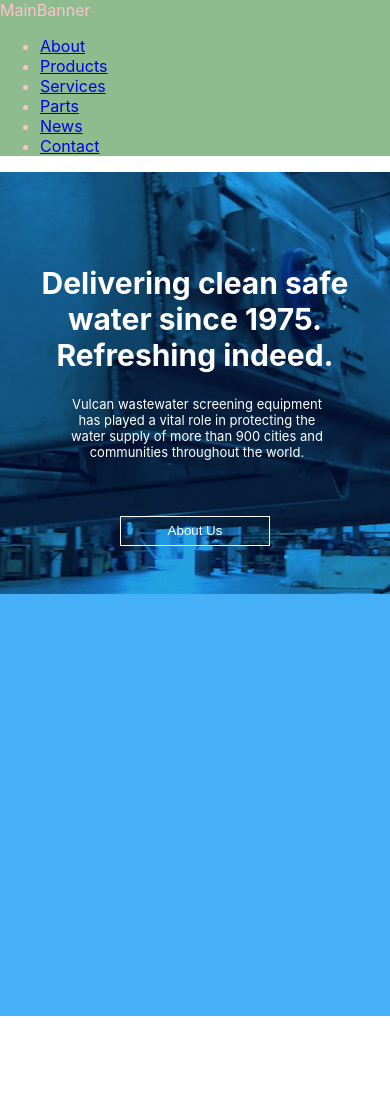
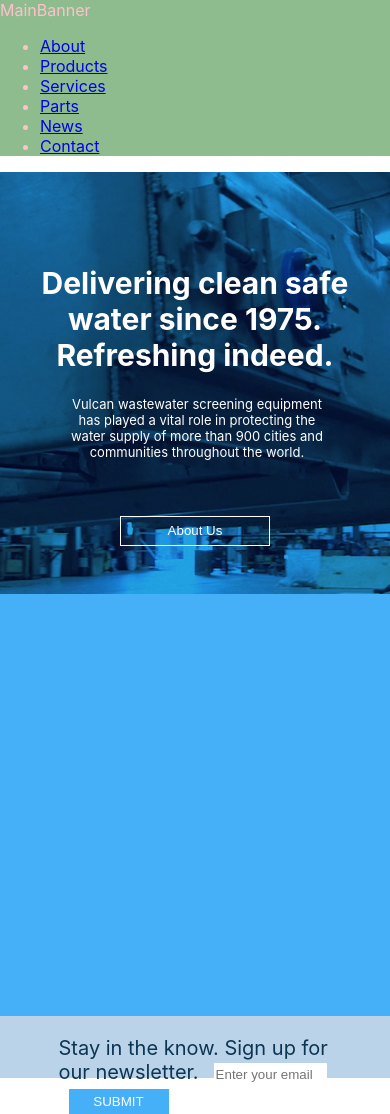
Before and after one commit to StellaRK99/Project2-VulcanMockup, a React (Create React App) app: page / in a window 390 px wide. Before the commit the page ends 1016 px from the top, so only its background shows below. Built offline with nearby package versions, Linux system fonts and the light colour scheme.

Commit message:
Styled newsletterForm component (still need to make it mobile friendly

```diff
--- a/src/App.js
+++ b/src/App.js
@@ -2,6 +2,7 @@ import MainBanner from './components/MainBanner';
 import Navbar from './components/Navbar'
 import AboutBanner from './components/AboutBanner'
 import VideoBanner from './components/VideoBanner'
+import NewsletterForm from './components/NewsletterForm'
 import './public/stylesheets/index.css'
 
 function App() {
@@ -11,6 +12,7 @@ function App() {
       <MainBanner />
       <AboutBanner />
       <VideoBanner />
+      <NewsletterForm />
     </div>
   );
 }
--- a/src/components/NewsletterForm.js
+++ b/src/components/NewsletterForm.js
@@ -2,11 +2,14 @@ import React from 'react'
 
 function NewsletterForm() {
   return (
+    <div className="NewsletterForm">
     <form>
         <label for="email">Stay in the know. Sign up for our newsletter.</label>
         <input type="text" id="email" placeholder="Enter your email"></input>
         <button type="submit">SUBMIT</button>
     </form>
+    </div>
+
   )
 }
 
--- /dev/null
+++ b/src/public/stylesheets/_NewsletterForm.scss
@@ -0,0 +1,26 @@
+.NewsletterForm{
+    width:100%;
+    background-color: rgb(187, 211, 233);
+    form{
+    margin:auto;
+    padding-top:20px;
+    font-size:20px;
+    width:70%;
+    color:rgb(11, 53, 82);
+    height:5vh;
+    input{
+        margin-left:15px;
+        width:40%;
+        border:none;
+        height:22px;
+    }
+    button{
+        width:100px;
+        margin-left:10px;
+        padding:5px 5px 5px 5px;
+        border:none;
+        color:white;
+        background-color: rgb(69, 176, 248);
+    }
+}
+}
--- a/src/public/stylesheets/index.css
+++ b/src/public/stylesheets/index.css
@@ -128,4 +128,34 @@
   margin-left: 40px;
   margin-right: 40px;
 }
+
+.NewsletterForm {
+  width: 100%;
+  background-color: #bbd3e9;
+}
+
+.NewsletterForm form {
+  margin: auto;
+  padding-top: 20px;
+  font-size: 20px;
+  width: 70%;
+  color: #0b3552;
+  height: 5vh;
+}
+
+.NewsletterForm form input {
+  margin-left: 15px;
+  width: 40%;
+  border: none;
+  height: 22px;
+}
+
+.NewsletterForm form button {
+  width: 100px;
+  margin-left: 10px;
+  padding: 5px 5px 5px 5px;
+  border: none;
+  color: white;
+  background-color: #45b0f8;
+}
 /*# sourceMappingURL=index.css.map */
--- a/src/public/stylesheets/index.scss
+++ b/src/public/stylesheets/index.scss
@@ -1,3 +1,4 @@
 @import 'MainBanner';
 @import 'AboutBanner';
 @import 'VideoBanner';
+@import 'NewsletterForm';
```
Also changed, not shown: 1 other file (tests, documents, lock files or other folders).
